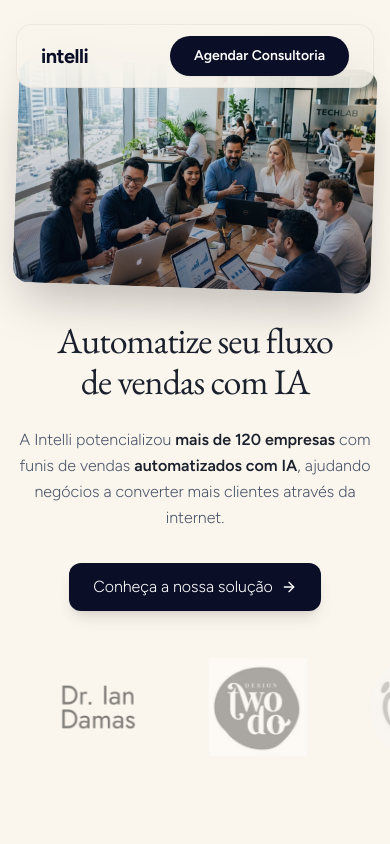
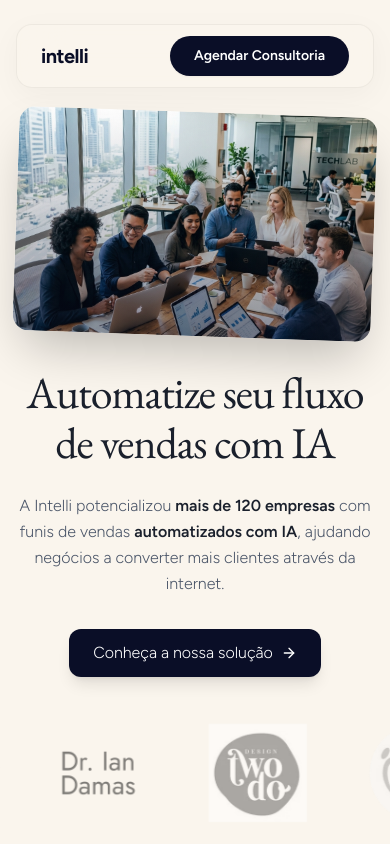
Before and after one commit to intelli-ia/intelli-website, a React (Vite) app in the folder web/: page / in a window 390 px wide. Shown: the top 844 px of the page. Built offline with nearby package versions, Linux system fonts and the light colour scheme.

Commit message:
style: adjust hero section top padding and h1 font size for improved layout responsiveness

```diff
--- a/web/src/components/sections/hero.tsx
+++ b/web/src/components/sections/hero.tsx
@@ -11,14 +11,14 @@ export function Hero() {
     }
 
     return (
-        <section className="min-h-[calc(100vh-4rem)] w-full flex flex-col bg-[#faf5ed] pt-16 overflow-hidden">
+        <section className="min-h-[calc(100vh-4rem)] w-full flex flex-col bg-[#faf5ed] pt-28 md:pt-36 lg:pt-44 overflow-hidden">
             {/* Main content - grows to fill available space */}
             <div className="flex-1 flex items-start container mx-auto px-4 md:px-6 lg:pl-16">
                 <div className="w-full flex flex-col-reverse lg:grid lg:grid-cols-[1.2fr_0.8fr] gap-8 lg:gap-12 items-center lg:items-start">
                     {/* Left Column: Content */}
                     <div className="space-y-8 lg:space-y-10 lg:pt-6 flex flex-col items-center lg:items-start text-center lg:text-left">
                         <div className="space-y-6">
-                            <h1 className="font-garamond text-4xl md:text-6xl lg:text-8xl font-normal text-[#1A202C] leading-[1.15] tracking-tight">
+                            <h1 className="font-garamond text-[2.75rem] md:text-6xl lg:text-8xl font-normal text-[#1A202C] leading-[1.15] tracking-tight">
                                 Automatize seu fluxo<br />de vendas com IA
                             </h1>
                             <p className="text-[#4A5568] text-base md:text-xl max-w-xl leading-relaxed font-light mx-auto lg:mx-0">
```
